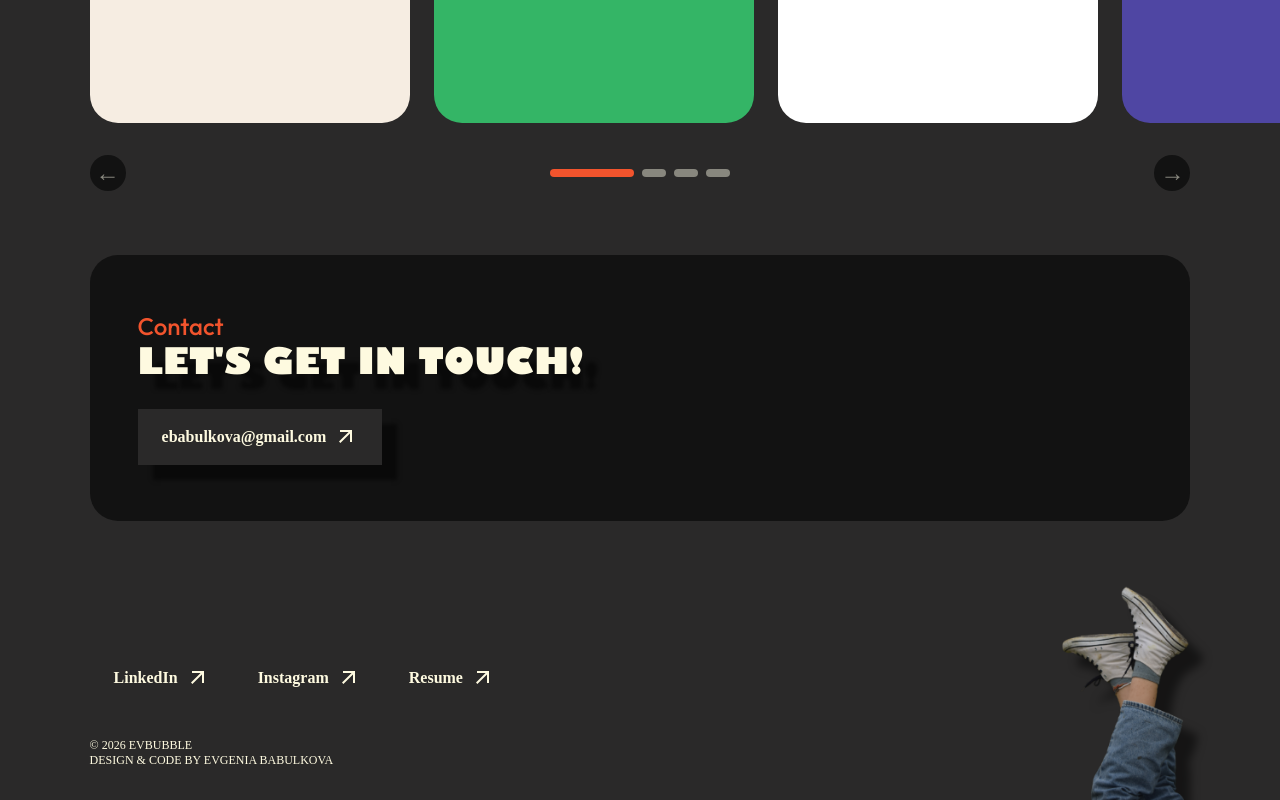
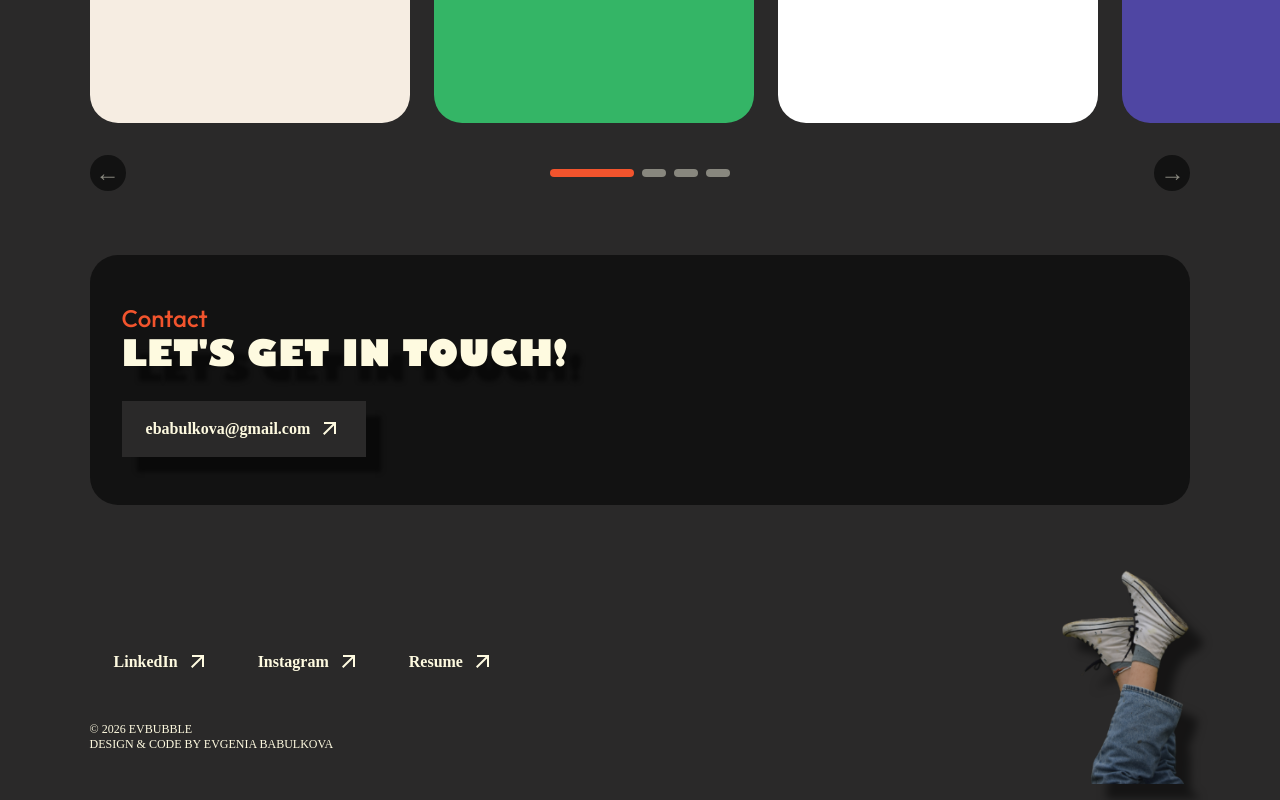
Before and after one commit to EvgeniaBabulkova/portfolio, a React (Vite) app: page / in a window 1280 px wide. Shown: the part 1828-2628 px from the top of the page. Built offline with nearby package versions, Linux system fonts and the light colour scheme; a web font is replaced by a local one.

Commit message:
responsive banner and subtitle fix

```diff
--- a/src/components/Banner.tsx
+++ b/src/components/Banner.tsx
@@ -1,4 +1,5 @@
 import Title from "./UI/Title";
+import bannerStyles from "../styles/banner.module.css";
 
 type BannerProps = {
   subtitle: string;
@@ -8,17 +9,7 @@ type BannerProps = {
 
 export default function Banner({ subtitle, title, children }: BannerProps) {
   return (
-    <div
-      className="
-        flex
-        flex-col
-        gap-(--spacing-xl)
-        px-(--spacing-xxl)
-        py-(--spacing-3xl)
-        bg-(--col-surface-primary)
-        rounded-(--border-radius)
-        items-start"
-    >
+    <div className={bannerStyles.banner}>
       <Title subtitle={subtitle} title={title} />
       {children}
     </div>
--- /dev/null
+++ b/src/styles/banner.module.css
@@ -0,0 +1,16 @@
+.banner {
+  display: flex;
+  flex-direction: column;
+  align-items: flex-start;
+  gap: var(--spacing-xl);
+  padding: var(--spacing-xxl) var(--spacing-xl);
+  background: var(--col-surface-primary);
+  border-radius: var(--border-radius);
+}
+
+@media (max-width: 600px) {
+  .banner {
+    gap: var(--spacing-lg);
+    padding: var(--spacing-xl) var(--spacing-lg);
+  }
+}
--- a/src/styles/variables.css
+++ b/src/styles/variables.css
@@ -73,7 +73,7 @@
   --font-chip: 600 14px "Outfit"; /* tag */
 
   --font-h1-mobile: 900 28px/1 "GillSansNova";
-  --font-label-mobile: 500 20px "Outfit";
+  --font-label-mobile: 500 18px "Outfit";
   --font-title-mobile: 900 56px/1 "GillSansNova";
   --font-button-mobile: 700 14px "Outfit";
 }
```
